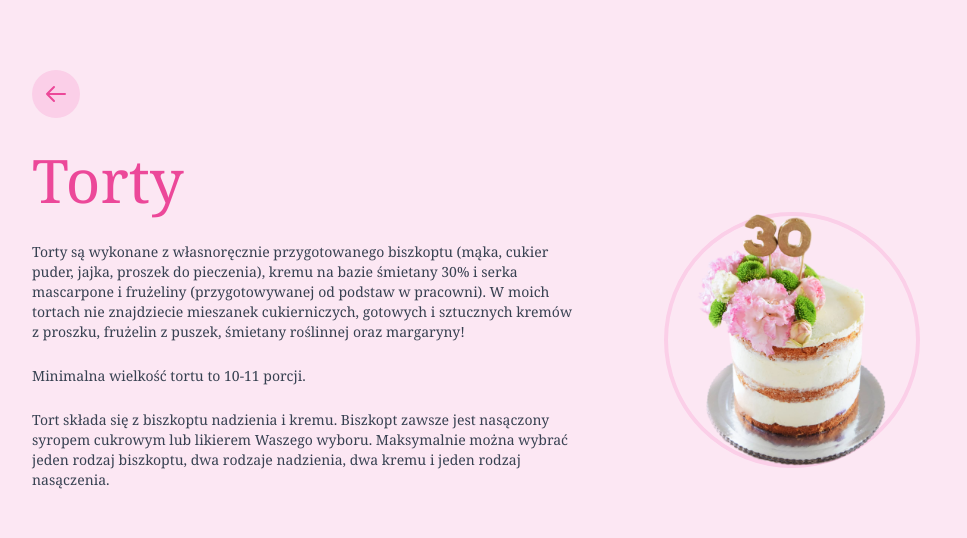
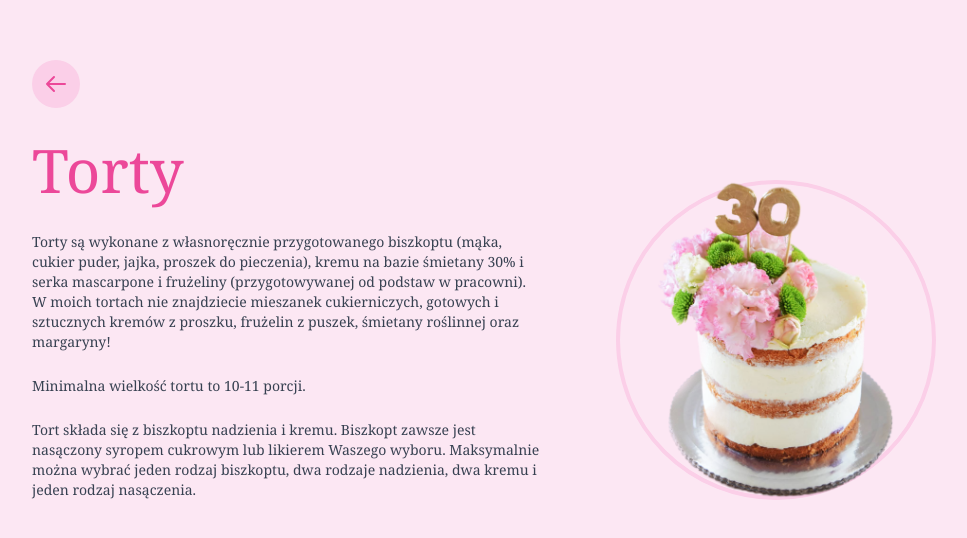
Before and after one commit to RobertJewell/shelfie-next-tailwind, a Next.js app: page /info-torty in a window 1280 px wide. Shown: the part 108-646 px from the top of the page, without its empty margins (144-1111 px from the left). Built offline with nearby package versions, Linux system fonts and the light colour scheme.

Commit message:
increase info image sizes

```diff
--- a/components/InfoSection.js
+++ b/components/InfoSection.js
@@ -97,11 +97,11 @@ export default function InfoSection({
 						transition={{ delay: 0.8 }}
 						className={`relative hidden  ${
 							direction === "flex-row" ? "top-12 left-6" : " top-12 right-6"
-						} lg:px-16 md:block`}
+						} lg:px-12 md:block`}
 					>
-						<div className="w-64 h-64 border-4 border-pink-200 rounded-full "></div>
+						<div className="border-4 border-pink-200 rounded-full w-80 h-80 "></div>
 						<Image
-							className="object-contain w-64 h-64"
+							className="object-contain w-80 h-80"
 							src={imageSource}
 							alt={imageAlt}
 							layout="fill"
```
